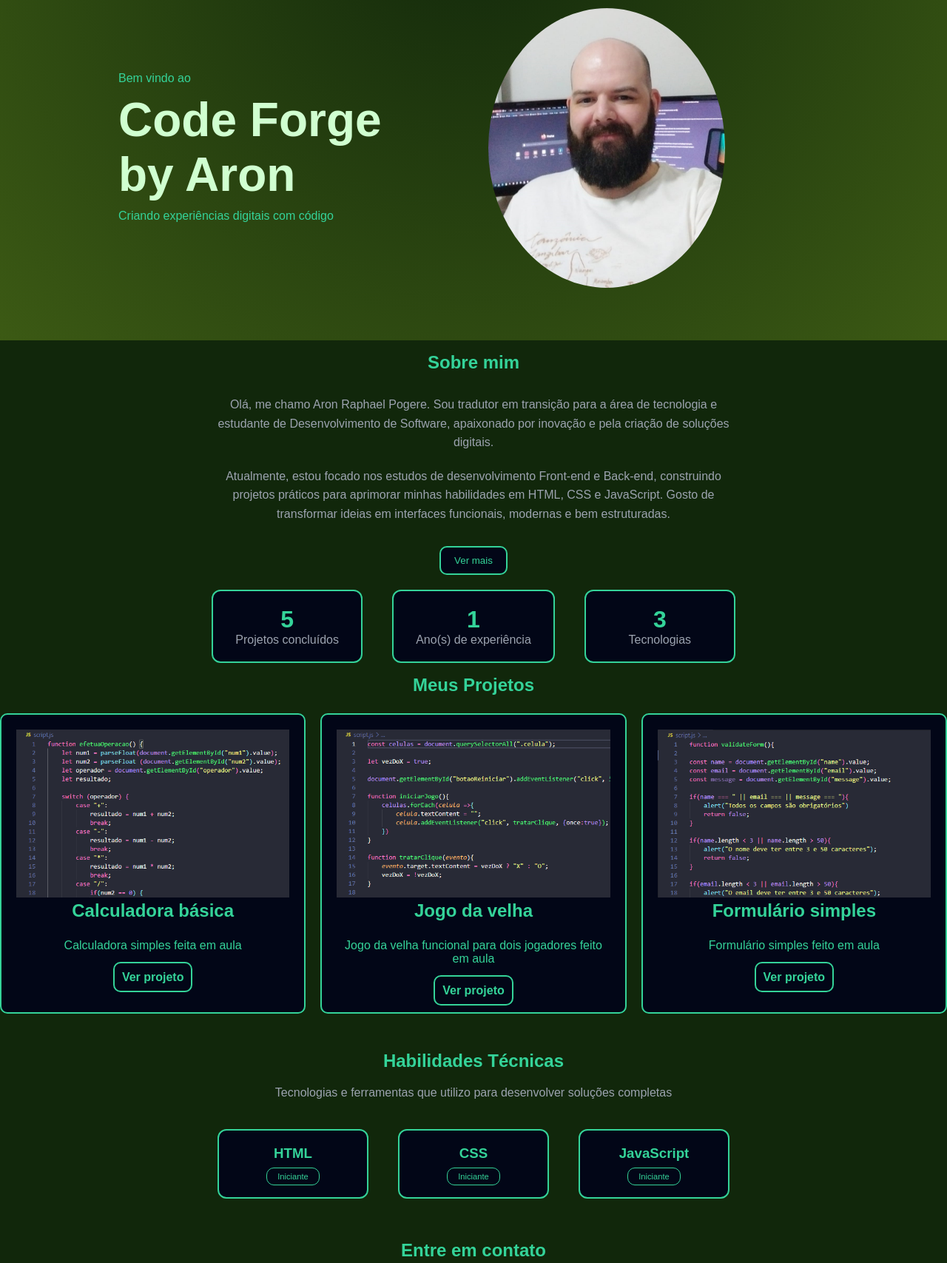
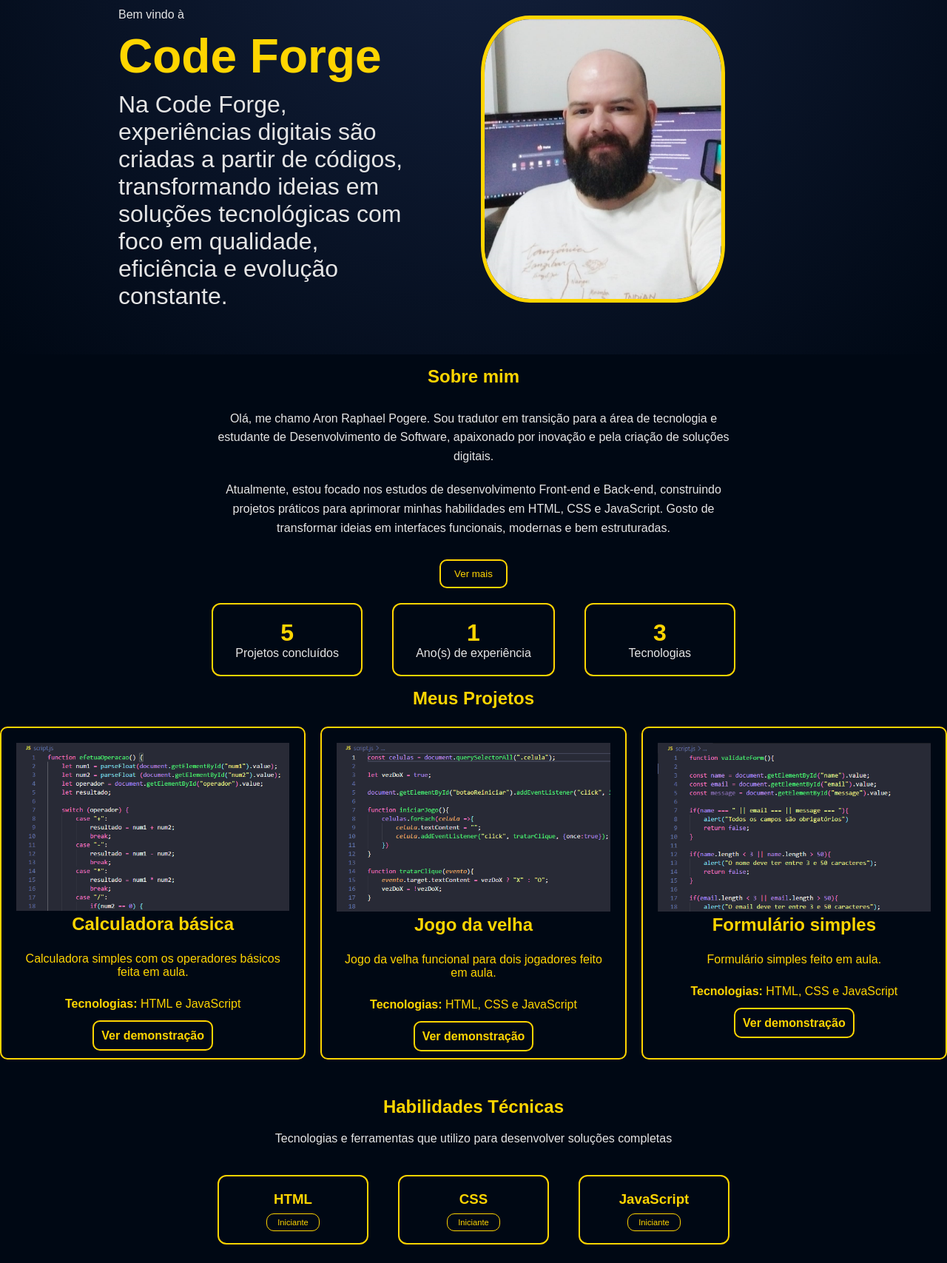
Before and after one commit to aronrp1989/Projeto-Final, a plain HTML site: page index.html in a window 1280 px wide. Shown: the part 140-1847 px from the top of the page at 74% size. Drawn offline with Linux system fonts and the light colour scheme.

Commit message:
v.6
Mudança estética

```diff
--- a/index.html
+++ b/index.html
@@ -24,9 +24,11 @@
 
       <div class="hero-container">
         <div class ="hero-text">
-            <p class="intro">Bem vindo ao</p>
-            <h2>Code Forge by Aron</h2>
-            <p class="descricao">Criando experiências digitais com código</p>
+            <p class="intro">Bem vindo à</p>
+            <h2>Code Forge</h2>
+            <p class="descricao">Na Code Forge, experiências digitais são criadas a partir de códigos,
+              transformando ideias em soluções tecnológicas com foco em qualidade, eficiência e
+              evolução constante.</p>
         </div>
 
             <img src="assets/minha-foto.png" alt="Foto de Aron" class="hero-img">
@@ -48,8 +50,9 @@
           <p id="texto-extra" class="escondido">
             Meu objetivo é me tornar um desenvolvedor completo, capaz de criar aplicações performáticas,
             intuitivas e visualmente atraentes. Busco evoluir continuamente minhas habilidades técnicas
-            e colaborar em projetos desafiadores que impulsionem meu crescimento profissional. Sou
-            dedicado, organizado e estou sempre em busca de aprender novas tecnologias.
+            e colaborar em projetos desafiadores que impulsionem meu crescimento profissional. Sou uma
+            pessoa dedicada, organizada e movida pelo aprendizado contínuo, sempre em busca de novas
+            tecnologias e melhores práticas de desenvolvimento.
           </p>
 
           <button id="btn-sobre">Ver mais</button>
@@ -77,20 +80,23 @@
         <div class="projeto-card">
           <img src="./assets/calculadora.png" alt="Imagem do projeto" />
           <h2>Calculadora básica</h2>
-          <p>Calculadora simples feita em aula</p>
-          <a href="#">Ver projeto</a>
+          <p>Calculadora simples com os operadores básicos feita em aula.</p>
+          <p><strong>Tecnologias:</strong> HTML e JavaScript</p>
+          <a href="https://aronrp1989.github.io/calculadora-b-sica/">Ver demonstração</a>
         </div>
         <div class="projeto-card">
           <img src="./assets/jogo.png" alt="Imagem do projeto" />
           <h2>Jogo da velha</h2>
-          <p>Jogo da velha funcional para dois jogadores feito em aula</p>
-          <a href="#">Ver projeto</a>
+          <p>Jogo da velha funcional para dois jogadores feito em aula.</p>
+          <p><strong>Tecnologias:</strong> HTML, CSS e JavaScript</p>
+          <a href="https://aronrp1989.github.io/jogo-da-velha/">Ver demonstração</a>
         </div>
         <div class="projeto-card">
           <img src="./assets/formulario.png" alt="Imagem do projeto" />
           <h2>Formulário simples</h2>
-          <p>Formulário simples feito em aula</p>
-          <a href="#">Ver projeto</a>
+          <p>Formulário simples feito em aula.</p>
+          <p><strong>Tecnologias:</strong> HTML, CSS e JavaScript</p>
+          <a href="https://aronrp1989.github.io/formulario/">Ver demonstração</a>
         </div>
       </div>
     </section>
--- a/style.css
+++ b/style.css
@@ -5,8 +5,8 @@
 
 body {
   font-family: Arial, Helvetica, sans-serif;
-  background: #11270B;
-  color: #d0ffd0;
+  background: #000814;
+  color: #E5E5E5;
 }
 
 a {
@@ -22,7 +22,7 @@ li {
   font-weight: bold;
   font-size: 32px;
   line-height: 1.1;
-  color: #34d399;
+  color: #ffd500;
   margin-left: 80px;
 }
 
@@ -32,6 +32,7 @@ li {
   font-weight: normal;
   margin-left: 40px;
   opacity: 0.8;
+  color: #E5E5E5;
 }
 
 .navbar {
@@ -51,7 +52,7 @@ li {
 
 .hero {
   min-height: 75vh;
-  background: radial-gradient(circle at top, #11270B, #3C5A14);
+  background: radial-gradient(circle at top, #14213D, #000814);
 }
 
 .hero-container {
@@ -66,15 +67,17 @@ li {
   max-width: 700px;
   text-align: left;
   margin-left: 80px;
+  color: #ffd500;
 }
 
 .intro {
-  color: #34d399;
+  color: #E5E5E5;
   margin-bottom: 10px;
 }
 
 .descricao {
-  color: #34d399;
+  color: #E5E5E5;
+  font-size: 2em;
 }
 
 .hero-container h2 {
@@ -85,12 +88,17 @@ li {
 .hero-img {
   width: 320px;
   max-width: 100%;
-  border-radius: 50%;
+  border-radius: 20%;
+  border: 5px solid #ffd500;
   display: block;
   margin: 0;
   margin-right: 220px;
   transform: scaleX(-1);
   flex-shrink: 0;
+}
+
+.hero-img:hover {
+  box-shadow: 0 12px 25px #ffd500;
 }
 
 /* SOBRE */
@@ -102,7 +110,7 @@ li {
 }
 
 #sobre h2 {
-  color: #34d399;
+  color: #ffd500;
   text-align: center;
   margin: auto;
   margin-bottom: 30px;
@@ -128,7 +136,7 @@ li {
 }
 
 .sobre-texto p {
-  color: #9ca3af;
+  color: #E5E5E5;
   margin-bottom: 20px;
   line-height: 1.6;
 }
@@ -141,8 +149,8 @@ li {
 }
 
 .sobre-dados div {
-  background: #020617;
-  border: 2px solid #34d399;
+  background: #000814;
+  border: 2px solid #ffd500;
   border-radius: 12px;
   padding: 20px 30px;
   min-width: 140px;
@@ -151,18 +159,18 @@ li {
 
 .sobre-dados div:hover {
   transform: translateY(-5px);
-  box-shadow: 0 8px 20px rgba(52, 211, 153, 0.25);
+  box-shadow: 0 3px 8px #ffd500;
 }
 
 .sobre-dados strong {
   display: block;
   font-size: 2em;
-  color: #34d399;
+  color: #ffd500;
 }
 
 .sobre-dados span {
   font-size: 1em;
-  color: #9ca3af;
+  color: #E5E5E5;
 }
 
 .escondido {
@@ -172,16 +180,16 @@ li {
 #btn-sobre {
   margin-top: 10px;
   padding: 10px 18px;
-  border: 2px solid #34d399;
+  border: 2px solid #ffd500;
   border-radius: 10px;
-  background: #020617;
-  color: #34d399;
+  background: #000814;
+  color: #ffd500;
   cursor: pointer;
 }
 
 #btn-sobre:hover {
-  background: #34d399;
-  color: #020617;
+  background: #ffd500;
+  color: #000814;
 }
 
 /* PROJETOS */
@@ -201,8 +209,8 @@ li {
 }
 
 .projeto-card {
-  background: #020617;
-  border: 2px solid #34d399;
+  background: #000814;
+  border: 2px solid #ffd500;
   padding: 20px;
   border-radius: 10px;
 }
@@ -214,21 +222,26 @@ li {
 }
 
 #projeto h2 {
-  color: #34d399;
+  color: #ffd500;
   margin-bottom: 1em;
 }
 
 .projeto-card p {
-  color: #34d399;
+  color: #ffd500;
   margin-bottom: 25px;
 }
 
 .projeto-card a {
-  color: #34d399;
+  color: #ffd500;
   font-weight: bold;
-  border: 2px solid #34d399;
+  border: 2px solid #ffd500;
   padding: 10px;
   border-radius: 10px;
+}
+
+.projeto-card a:hover {
+  color: #000814;
+  background: #ffd500;
 }
 
 /* HABILIDADES */
@@ -237,11 +250,11 @@ li {
   min-height: 30vh;
   margin-top: 50px;
   text-align: center;
-  color: #34d399;
+  color: #ffd500;
 }
 
 #habilidades p {
-  color: #9ca3af;
+  color: #E5E5E5;
   margin: 20px;
 }
 
@@ -254,8 +267,8 @@ li {
 }
 
 .habilidades-card {
-  background-color: #020617;
-  border: 2px solid #34d399;
+  background-color: #000814;
+  border: 2px solid #ffd500;
   border-radius: 12px;
   padding: 20px 30px;
   min-width: 140px;
@@ -265,15 +278,15 @@ li {
 
 .habilidades-card:hover {
   transform: translateY(-5px);
-  box-shadow: 0 8px 20px rgba(52, 211, 153, 0.25);
+  box-shadow: 0 8px 20px #ffd500;
 }
 
 .habilidades-card span {
   padding: 5px 14px;
   border-radius: 10px;
-  background: #020617;
-  border: 1px solid #34d399;
-  color: #34d399;
+  background: #000814;
+  border: 1px solid #ffd500;
+  color: #ffd500;
   font-size: 0.7em;
 }
 
@@ -287,12 +300,12 @@ li {
 }
 
 #contato h2 {
-  color: #34d399;
+  color: #ffd500;
   margin-bottom: 20px;
 }
 
 #contato p {
-  color: #9ca3af;
+  color: #E5E5E5;
   margin-bottom: 15px;
 }
 
@@ -305,24 +318,24 @@ li {
 }
 
 .contato-item {
-  background: #020617;
-  border: 2px solid #34d399;
+  background: #000814;
+  border: 2px solid #ffd500;
   border-radius: 12px;
   padding: 20px 30px;
-  border: 1px solid #34d399;
+  border: 1px solid #ffd500;
   min-width: 200px;
   text-align: center;
   transition: 0.3s;
 }
 
 .contato-item strong {
-  color: #34d399;
+  color: #ffd500;
   display: block;
   margin-bottom: 5px;
 }
 
 .contato-item span {
-  color: #9ca3af;
+  color: #E5E5E5;
   font-size: 0.7em;
 }
 
@@ -340,24 +353,24 @@ li {
 }
 
 .redes-sociais a {
-  border: 1px solid #34d399;
+  border: 1px solid #ffd500;
   border-radius: 10px;
-  color: #34d399;
-  background-color: #020617;
+  color: #ffd500;
+  background-color: #000814;
   padding: 10px 20px;
 }
 
 .redes-sociais a:hover {
-  color: #020617;
-  background: #10b981;
+  color: #000814;
+  background: #ffd500;
 }
 
 .footer {
   height: 2vh;
   text-align: center;
   padding: 20px;
-  background: #020617;
-  color: #9ca3af;
+  background: #000000;
+  color: #E5E5E5;
 }
 
 #hamburguer {
@@ -366,7 +379,7 @@ li {
   background: none;
   border: none;
   cursor: pointer;
-  color: #fff;
+  color: #E5E5E5;
 }
 
 @media (max-width: 768px) {
```
